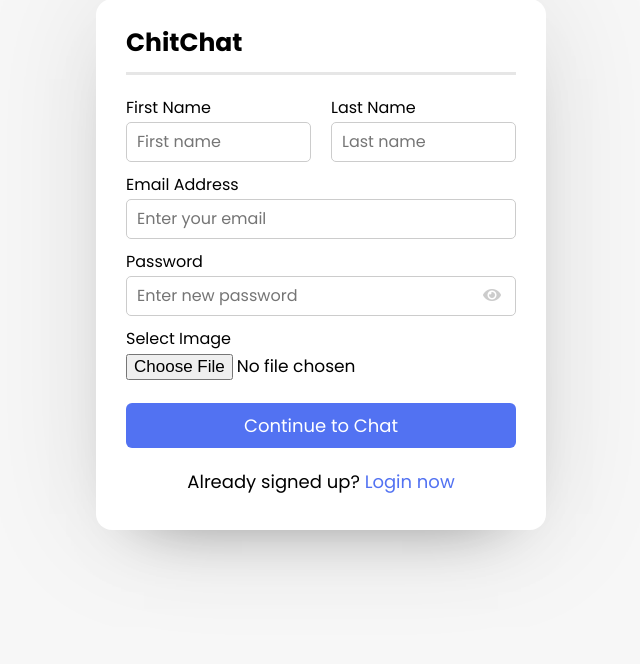
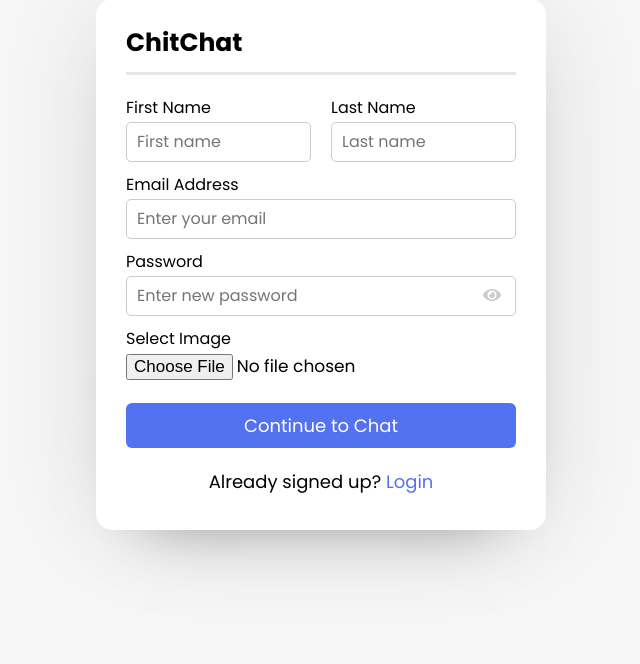
Before and after one commit to NishalNT/ChitChat, a PHP site: page / in a window 1280 px wide. Shown: the part 136-800 px from the top of the page, without its empty margins (319-959 px from the left). Run offline with PHP 8.4, Linux system fonts and the light colour scheme.

Commit message:
Update index.php

```diff
--- a/index.php
+++ b/index.php
@@ -39,7 +39,7 @@
           <input type="submit" name="submit" value="Continue to Chat">
         </div>
       </form>
-      <div class="link">Already signed up? <a href="login.php">Login now</a></div>
+      <div class="link">Already signed up? <a href="login.php">Login</a></div>
     </section>
   </div>
 
```
